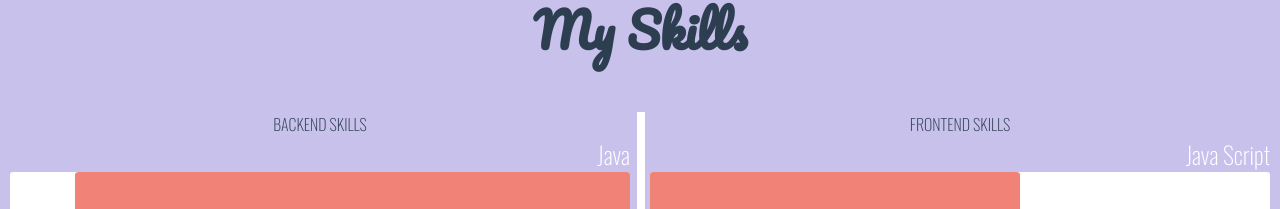
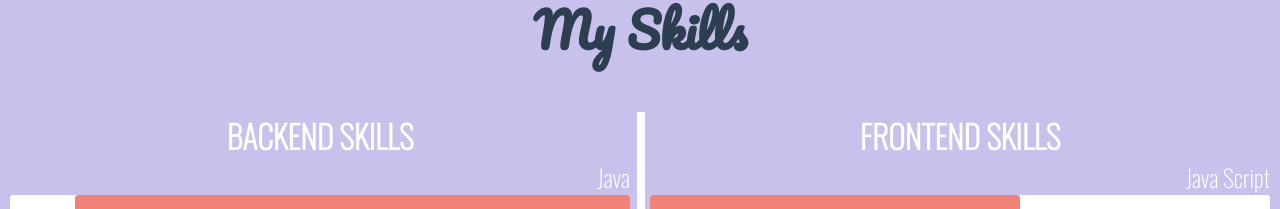
Before and after one commit to kazu-man/self-introduction-copy, a Vue app: page / in a window 1280 px wide. Shown: the part 1936-2145 px from the top of the page. Built offline with nearby package versions, Linux system fonts and the light colour scheme.

Commit message:
skill追加

```diff
--- a/package.json
+++ b/package.json
@@ -13,6 +13,7 @@
     "@fortawesome/vue-fontawesome": "^3.0.0-5",
     "core-js": "^3.8.3",
     "vue": "^3.2.13",
+    "vue-countup-v3": "^1.0.13",
     "vue3-carousel": "^0.1.40"
   },
   "devDependencies": {
--- a/src/components/myskills/MySkill.vue
+++ b/src/components/myskills/MySkill.vue
@@ -3,7 +3,7 @@
     <div class="skill-wrapper" id="skill-wrapper" ref="skillWrapper">
       <div class="center-line"></div>
       <div class="backend">
-        <div @click="show = !show">BACKEND SKILLS</div>
+        <div class="bar-title">BACKEND SKILLS</div>
         <SkillBar
           v-for="(skill, index) in backend"
           :key="index"
@@ -13,7 +13,7 @@
         />
       </div>
       <div class="frontend">
-        <div>FRONTEND SKILLS</div>
+        <div class="bar-title">FRONTEND SKILLS</div>
         <SkillBar
           v-for="(skill, index) in frontend"
           :key="index"
@@ -125,8 +125,9 @@ export default {
   margin-left: -3px;
   background: #fff;
 }
-.backend {
-}
-.frontend {
+.bar-title {
+  color: white;
+  font-size: 2rem;
+  font-weight: bold;
 }
 </style>
--- a/src/components/myskills/SkillBar.vue
+++ b/src/components/myskills/SkillBar.vue
@@ -12,13 +12,22 @@
           :style="{ width: skill.value + '%' }"
         ></div>
       </transition>
+      <div
+        class="bar-parcentage"
+        :class="{ left: direction === 'left', right: direction === 'right' }"
+      >
+        <count-up :end-val="skill.value" :duration="3"></count-up>
+      </div>
     </div>
   </div>
 </template>
 
 <script>
+import CountUp from "vue-countup-v3";
+
 export default {
   props: ["skill", "direction", "show"],
+  components: { CountUp },
   setup() {},
 };
 </script>
@@ -38,13 +47,14 @@ export default {
   height: 3rem;
   border-radius: 3px;
   overflow: hidden;
+  display: flex;
+  align-items: center;
 }
 .color-bar {
   position: absolute;
   background: #f18276;
   height: 3rem;
   border-radius: 3px;
-  /* width: 80%; */
 }
 .left {
   right: 0;
@@ -72,4 +82,11 @@ export default {
 .right-enter-active {
   transition: all 3s;
 }
+.bar-parcentage {
+  position: absolute;
+  margin: 0 30px;
+  color: white;
+  font-size: 1.5rem;
+  font-weight: bold;
+}
 </style>
```
Also changed, not shown: 1 other file (tests, documents, lock files or other folders).
